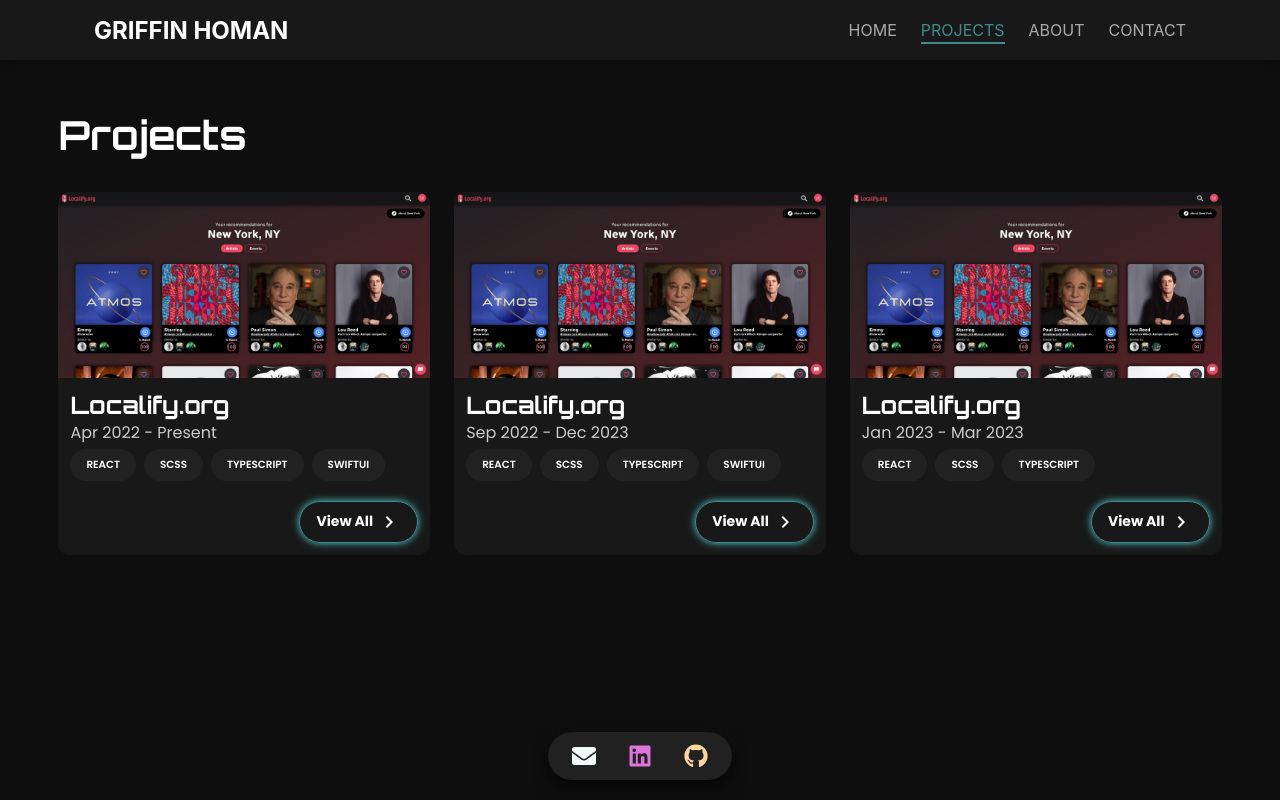
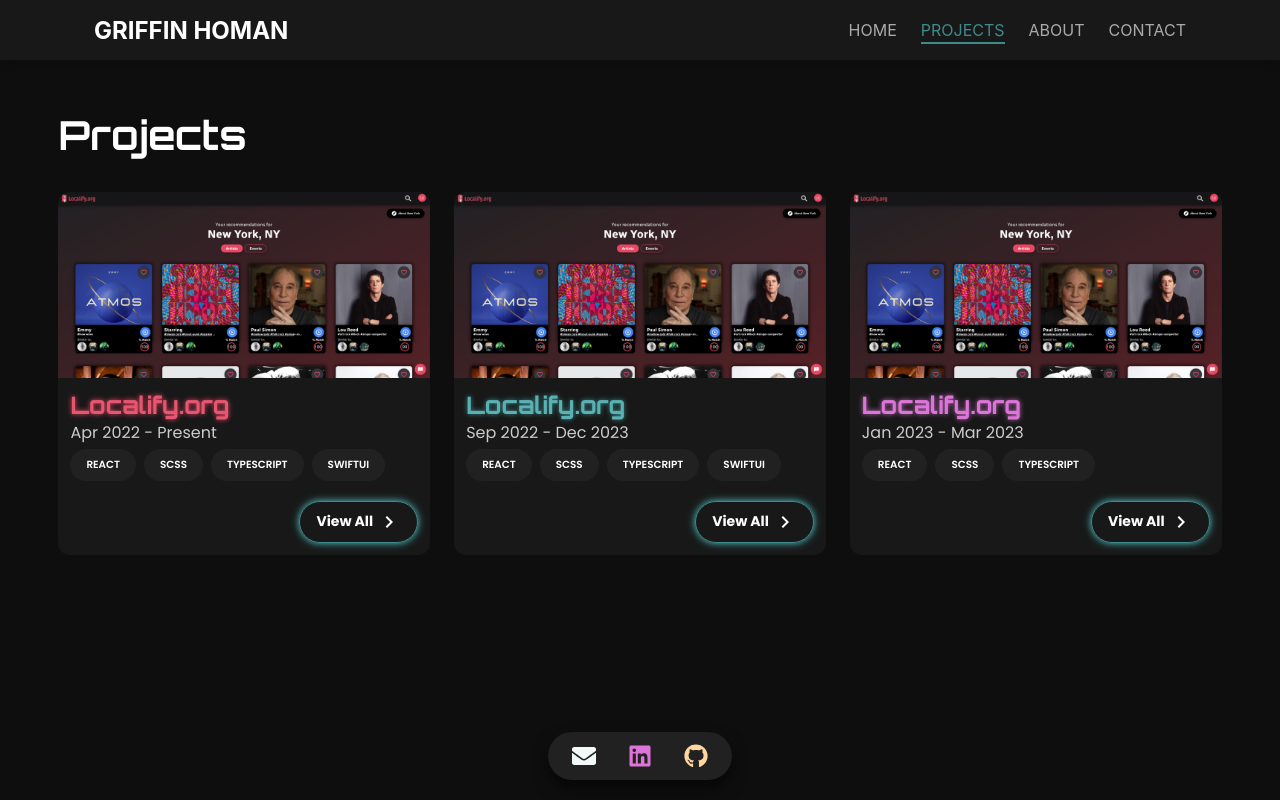
Before and after one commit to ghoman4/personal-portfolio, a React (Create React App) app: page /#/projects in a window 1280 px wide. Built offline with nearby package versions, Linux system fonts and the light colour scheme.

Commit message:
Added glow

```diff
--- a/src/App.scss
+++ b/src/App.scss
@@ -100,12 +100,17 @@
 
 .primary-text-glow {
   color: $primary-light;
-  @include apply-glow($primary, $primary, $primary-dark);
+  @include apply-glow($primary, $primary);
 }
 
 .secondary-text-glow {
   color: $secondary-light;
-  @include apply-glow($secondary, $secondary, $secondary-dark);
+  @include apply-glow($secondary, $secondary);
+}
+
+.localify-text-glow {
+  color: $localify-light;
+  @include apply-glow($localify, $localify);
 }
 
 a {
--- a/src/pages/Projects.tsx
+++ b/src/pages/Projects.tsx
@@ -12,6 +12,7 @@
     startDate: Date;
     endDate?: Date;
     languages: string[];
+    style: string;
 }
 
 const projects: SimpleProject[] = [
@@ -23,6 +24,7 @@
         startDate: new Date(2022, 3),
         endDate: undefined,
         languages: ["React", "SCSS", "TypeScript", "SwiftUI"],
+        style: "localify-text-glow"
     },
     {
         id: "localify",
@@ -32,6 +34,7 @@
         startDate: new Date(2022, 8),
         endDate: new Date(2023, 11),
         languages: ["React", "SCSS", "TypeScript", "SwiftUI"],
+        style: "primary-text-glow"
     },
     {
         id: "localify",
@@ -45,6 +48,7 @@
             "SCSS",
             "TypeScript",
         ],
+        style: "secondary-text-glow"
     },
 ];
 
@@ -74,7 +78,7 @@
                             />
                             <div className="card__text-container">
                                 <div>
-                                    <h3 className="card__name">{project.name}</h3>
+                                    <h3 className={`card__name ${project.style}`}>{project.name}</h3>
                                     <p className="card__date">{`${startDate} - ${endDate}`}</p>
                                     <ul className="card__languages">
                                         {project.languages.map((language, i) => (
```
